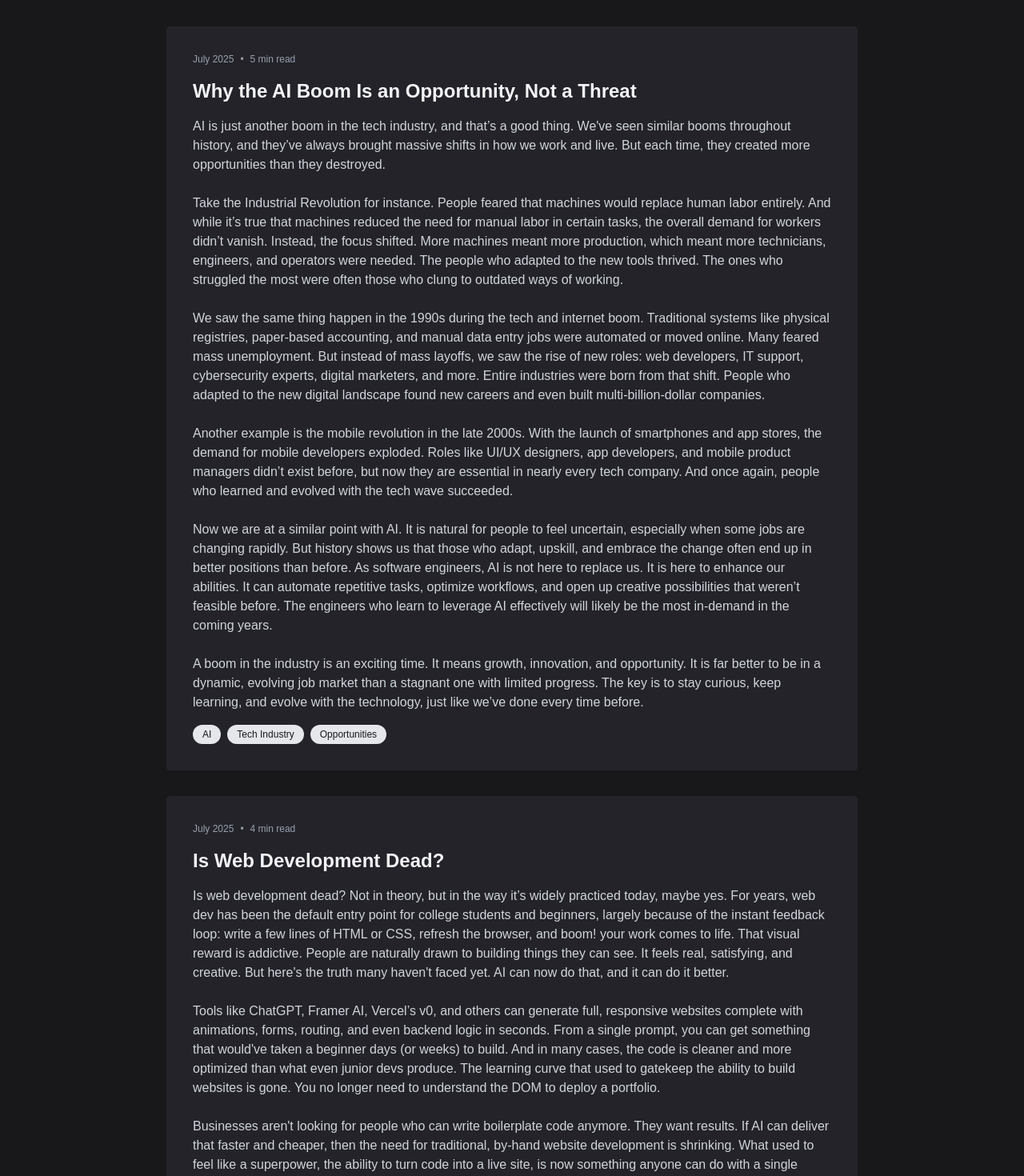
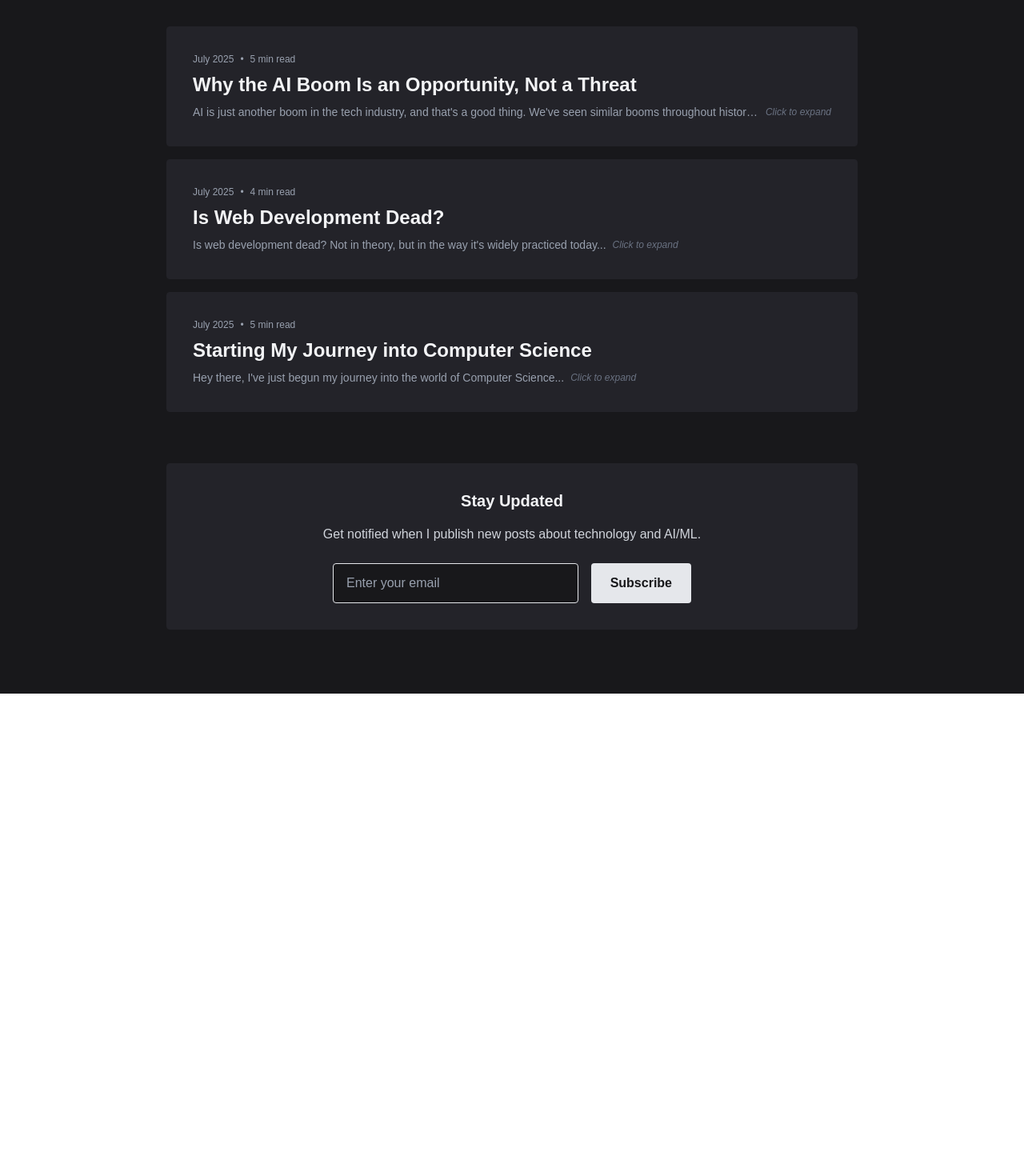
Before and after one commit to SanjithSK29/portfolio, a Next.js app: page /blog in a window 1280 px wide. Shown: the part 300-1770 px from the top of the page at 80% size. After the commit the page ends 1167 px from the top, so only its background shows below. Built offline with nearby package versions, Linux system fonts and the light colour scheme.

Commit message:
Refactor blog: add preview, expand/collapse, and fix linter errors

```diff
--- a/src/app/blog/page.tsx
+++ b/src/app/blog/page.tsx
@@ -1,6 +1,65 @@
+"use client";
+
 import Link from 'next/link'
+import { useState } from 'react';
 
 export default function Blog() {
+  const [openIndex, setOpenIndex] = useState<number | null>(null);
+  const posts = [
+    {
+      date: 'July 2025',
+      read: '5 min read',
+      title: 'Why the AI Boom Is an Opportunity, Not a Threat',
+      preview: "AI is just another boom in the tech industry, and that's a good thing. We've seen similar booms throughout history...",
+      content: (
+        <>
+          {`AI is just another boom in the tech industry, and that’s a good thing. We've seen similar booms throughout history, and they’ve always brought massive shifts in how we work and live. But each time, they created more opportunities than they destroyed.`}<br /><br />
+          {`Take the Industrial Revolution for instance. People feared that machines would replace human labor entirely. And while it’s true that machines reduced the need for manual labor in certain tasks, the overall demand for workers didn’t vanish. Instead, the focus shifted. More machines meant more production, which meant more technicians, engineers, and operators were needed. The people who adapted to the new tools thrived. The ones who struggled the most were often those who clung to outdated ways of working.`}<br /><br />
+          {`We saw the same thing happen in the 1990s during the tech and internet boom. Traditional systems like physical registries, paper-based accounting, and manual data entry jobs were automated or moved online. Many feared mass unemployment. But instead of mass layoffs, we saw the rise of new roles: web developers, IT support, cybersecurity experts, digital marketers, and more. Entire industries were born from that shift. People who adapted to the new digital landscape found new careers and even built multi-billion-dollar companies.`}<br /><br />
+          {`Another example is the mobile revolution in the late 2000s. With the launch of smartphones and app stores, the demand for mobile developers exploded. Roles like UI/UX designers, app developers, and mobile product managers didn’t exist before, but now they are essential in nearly every tech company. And once again, people who learned and evolved with the tech wave succeeded.`}<br /><br />
+          {`Now we are at a similar point with AI. It is natural for people to feel uncertain, especially when some jobs are changing rapidly. But history shows us that those who adapt, upskill, and embrace the change often end up in better positions than before. As software engineers, AI is not here to replace us. It is here to enhance our abilities. It can automate repetitive tasks, optimize workflows, and open up creative possibilities that weren’t feasible before. The engineers who learn to leverage AI effectively will likely be the most in-demand in the coming years.`}<br /><br />
+          {`A boom in the industry is an exciting time. It means growth, innovation, and opportunity. It is far better to be in a dynamic, evolving job market than a stagnant one with limited progress. The key is to stay curious, keep learning, and evolve with the technology, just like we’ve done every time before.`}
+        </>
+      ),
+      tags: ['AI', 'Tech Industry', 'Opportunities'],
+    },
+    {
+      date: 'July 2025',
+      read: '4 min read',
+      title: 'Is Web Development Dead?',
+      preview: "Is web development dead? Not in theory, but in the way it's widely practiced today...",
+      content: (
+        <>
+          {`Is web development dead? Not in theory, but in the way it’s widely practiced today, maybe yes. For years, web dev has been the default entry point for college students and beginners, largely because of the instant feedback loop: write a few lines of HTML or CSS, refresh the browser, and boom! your work comes to life. That visual reward is addictive. People are naturally drawn to building things they can see. It feels real, satisfying, and creative. But here's the truth many haven't faced yet. AI can now do that, and it can do it better.`}<br /><br />
+          {`Tools like ChatGPT, Framer AI, Vercel’s v0, and others can generate full, responsive websites  complete with animations, forms, routing, and even backend logic in seconds. From a single prompt, you can get something that would've taken a beginner days (or weeks) to build. And in many cases, the code is cleaner and more optimized than what even junior devs produce. The learning curve that used to gatekeep the ability to build websites is gone. You no longer need to understand the DOM to deploy a portfolio.`}<br /><br />
+          {`Businesses aren't looking for people who can write boilerplate code anymore. They want results. If AI can deliver that faster and cheaper, then the need for traditional, by-hand website development is shrinking. What used to feel like a superpower, the ability to turn code into a live site, is now something anyone can do with a single sentence.`}<br /><br />
+          {`So… is web dev dead? The kind of web dev that just stitches together templates and CRUD logic? Pretty much. What remains are high-level roles: system thinkers, product engineers, full-stack architects. The people who solve problems, not just build pages. If you're still learning web dev in 2025 as a way to stand out, it's time to rethink that. The landscape has shifted.`}<br /><br />
+          {`The golden era of web dev is over. What's next is a different game.`}
+        </>
+      ),
+      tags: ['Web Development', 'AI', 'Future'],
+    },
+    {
+      date: 'July 2025',
+      read: '5 min read',
+      title: 'Starting My Journey into Computer Science',
+      preview: "Hey there, I've just begun my journey into the world of Computer Science...",
+      content: (
+        <>
+          {`Hey there,`}<br /><br />
+          {`I've just begun my journey into the world of Computer Science, and it already feels like I've opened the door to something vast, powerful, and deeply exciting. Whether it's writing my first few lines of code, understanding how computers think, or exploring how technology shapes the world, it's all new and fascinating.`}<br /><br />
+          {`My interest in coding started back in school. I still remember the first time I wrote a simple program that printed my name on the screen. It was such a small thing, but seeing the computer respond to something I wrote felt almost magical. Since then, I've always been curious about how things work behind the scenes, how websites load, how apps are built, and how machines learn.`}<br /><br />
+          {`I'm currently learning the basics more seriously now. I'm working with languages like Python, C++, and Java, and exploring core concepts like data structures, algorithms, and how the internet works. It's a lot to absorb, but every moment of clarity makes the effort worth it.`}<br /><br />
+          {`I recently started using Git and GitHub to track my projects. At first, it seemed overwhelming, but now I can see why version control is considered such an essential part of modern software development.`}<br /><br />
+          {`Right now, I'm focused on building a strong foundation, one topic at a time. I'm learning through hands-on coding, tutorials, and trial-and-error. Every mistake is a lesson, and every solution builds confidence.`}<br /><br />
+          {`I'm not sure where this path will lead,maybe web development, AI, security, or something I haven't discovered yet. But I know this is what I want to be doing.`}<br /><br />
+          {`This is just the beginning.`}
+        </>
+      ),
+      tags: ['Journey', 'Learning', 'Computer Science'],
+    },
+  ];
+
   return (
     <main className="min-h-screen bg-[#18181b] text-gray-100 font-sans">
       <div className="max-w-4xl mx-auto px-4 py-20">
@@ -20,80 +79,39 @@ export default function Blog() {
         </div>
 
         {/* Blog Posts Placeholder */}
-        <div className="space-y-8">
-          {/* New Blog Post - AI Boom Opportunity */}
-          <div className="bg-[#232329] p-8 rounded border border-[#232329] hover:bg-[#232329]/80 transition-colors">
-            <div className="flex items-center text-xs text-gray-400 mb-4">
-              <span>July 2025</span>
-              <span className="mx-2">•</span>
-              <span>5 min read</span>
+        <div className="space-y-4">
+          {posts.map((post, idx) => (
+            <div key={idx} className="bg-[#232329] rounded border border-[#232329] hover:bg-[#232329]/80 transition-colors">
+              <button
+                className="w-full text-left p-8 focus:outline-none flex flex-col"
+                onClick={() => setOpenIndex(openIndex === idx ? null : idx)}
+                aria-expanded={openIndex === idx}
+              >
+                <div className="flex items-center text-xs text-gray-400 mb-2">
+                  <span>{post.date}</span>
+                  <span className="mx-2">•</span>
+                  <span>{post.read}</span>
+                </div>
+                <h2 className="text-2xl font-bold text-gray-100 mb-0">{post.title}</h2>
+                {openIndex !== idx && (
+                  <div className="flex items-center mt-2">
+                    <p className="text-gray-400 text-sm truncate flex-1">{post.preview}</p>
+                    <span className="ml-2 text-xs text-gray-500 italic">Click to expand</span>
+                  </div>
+                )}
+              </button>
+              {openIndex === idx && (
+                <div className="px-8 pb-8 pt-2">
+                  <p className="text-gray-300 mb-4">{post.content}</p>
+                  <div className="flex gap-2">
+                    {post.tags.map(tag => (
+                      <span key={tag} className="px-3 py-1 bg-gray-200 text-[#18181b] rounded-full text-xs">{tag}</span>
+                    ))}
+                  </div>
+                </div>
+              )}
             </div>
-            <h2 className="text-2xl font-bold text-gray-100 mb-4">
-              Why the AI Boom Is an Opportunity, Not a Threat
-            </h2>
-            <p className="text-gray-300 mb-4">
-              AI is just another boom in the tech industry, and that’s a good thing. We&apos;ve seen similar booms throughout history, and they’ve always brought massive shifts in how we work and live. But each time, they created more opportunities than they destroyed.<br/><br/>
-              Take the Industrial Revolution for instance. People feared that machines would replace human labor entirely. And while it’s true that machines reduced the need for manual labor in certain tasks, the overall demand for workers didn’t vanish. Instead, the focus shifted. More machines meant more production, which meant more technicians, engineers, and operators were needed. The people who adapted to the new tools thrived. The ones who struggled the most were often those who clung to outdated ways of working.<br/><br/>
-              We saw the same thing happen in the 1990s during the tech and internet boom. Traditional systems like physical registries, paper-based accounting, and manual data entry jobs were automated or moved online. Many feared mass unemployment. But instead of mass layoffs, we saw the rise of new roles: web developers, IT support, cybersecurity experts, digital marketers, and more. Entire industries were born from that shift. People who adapted to the new digital landscape found new careers and even built multi-billion-dollar companies.<br/><br/>
-              Another example is the mobile revolution in the late 2000s. With the launch of smartphones and app stores, the demand for mobile developers exploded. Roles like UI/UX designers, app developers, and mobile product managers didn’t exist before, but now they are essential in nearly every tech company. And once again, people who learned and evolved with the tech wave succeeded.<br/><br/>
-              Now we are at a similar point with AI. It is natural for people to feel uncertain, especially when some jobs are changing rapidly. But history shows us that those who adapt, upskill, and embrace the change often end up in better positions than before. As software engineers, AI is not here to replace us. It is here to enhance our abilities. It can automate repetitive tasks, optimize workflows, and open up creative possibilities that weren’t feasible before. The engineers who learn to leverage AI effectively will likely be the most in-demand in the coming years.<br/><br/>
-              A boom in the industry is an exciting time. It means growth, innovation, and opportunity. It is far better to be in a dynamic, evolving job market than a stagnant one with limited progress. The key is to stay curious, keep learning, and evolve with the technology, just like we’ve done every time before.
-            </p>
-            <div className="flex gap-2">
-              <span className="px-3 py-1 bg-gray-200 text-[#18181b] rounded-full text-xs">AI</span>
-              <span className="px-3 py-1 bg-gray-200 text-[#18181b] rounded-full text-xs">Tech Industry</span>
-              <span className="px-3 py-1 bg-gray-200 text-[#18181b] rounded-full text-xs">Opportunities</span>
-            </div>
-          </div>
-          {/* Restored Blog Post - Is Web Development Dead? */}
-          <div className="bg-[#232329] p-8 rounded border border-[#232329] hover:bg-[#232329]/80 transition-colors">
-            <div className="flex items-center text-xs text-gray-400 mb-4">
-              <span>July 2025</span>
-              <span className="mx-2">•</span>
-              <span>4 min read</span>
-            </div>
-            <h2 className="text-2xl font-bold text-gray-100 mb-4">
-              Is Web Development Dead?
-            </h2>
-            <p className="text-gray-300 mb-4">
-              Is web development dead? Not in theory, but in the way it’s widely practiced today, maybe yes. For years, web dev has been the default entry point for college students and beginners, largely because of the instant feedback loop: write a few lines of HTML or CSS, refresh the browser, and boom! your work comes to life. That visual reward is addictive. People are naturally drawn to building things they can see. It feels real, satisfying, and creative. But here&apos;s the truth many haven&apos;t faced yet. AI can now do that, and it can do it better.<br/><br/>
-              Tools like ChatGPT, Framer AI, Vercel’s v0, and others can generate full, responsive websites  complete with animations, forms, routing, and even backend logic in seconds. From a single prompt, you can get something that would&apos;ve taken a beginner days (or weeks) to build. And in many cases, the code is cleaner and more optimized than what even junior devs produce. The learning curve that used to gatekeep the ability to build websites is gone. You no longer need to understand the DOM to deploy a portfolio.<br/><br/>
-              Businesses aren&apos;t looking for people who can write boilerplate code anymore. They want results. If AI can deliver that faster and cheaper, then the need for traditional, by-hand website development is shrinking. What used to feel like a superpower, the ability to turn code into a live site, is now something anyone can do with a single sentence.<br/><br/>
-              So… is web dev dead? The kind of web dev that just stitches together templates and CRUD logic? Pretty much. What remains are high-level roles: system thinkers, product engineers, full-stack architects. The people who solve problems, not just build pages. If you&apos;re still learning web dev in 2025 as a way to stand out, it&apos;s time to rethink that. The landscape has shifted.<br/><br/>
-              The golden era of web dev is over. What&apos;s next is a different game.
-            </p>
-            <div className="flex gap-2">
-              <span className="px-3 py-1 bg-gray-200 text-[#18181b] rounded-full text-xs">Web Development</span>
-              <span className="px-3 py-1 bg-gray-200 text-[#18181b] rounded-full text-xs">AI</span>
-              <span className="px-3 py-1 bg-gray-200 text-[#18181b] rounded-full text-xs">Future</span>
-            </div>
-          </div>
-          {/* Previous Blog Post - Now Third */}
-          <div className="bg-[#232329] p-8 rounded border border-[#232329] hover:bg-[#232329]/80 transition-colors">
-            <div className="flex items-center text-xs text-gray-400 mb-4">
-              <span>July 2025</span>
-              <span className="mx-2">•</span>
-              <span>5 min read</span>
-            </div>
-            <h2 className="text-2xl font-bold text-gray-100 mb-4">
-              Starting My Journey into Computer Science
-            </h2>
-            <p className="text-gray-300 mb-4">
-              Hey there,<br/><br/>
-              I’ve just begun my journey into the world of Computer Science, and it already feels like I’ve opened the door to something vast, powerful, and deeply exciting. Whether it’s writing my first few lines of code, understanding how computers think, or exploring how technology shapes the world, it’s all new and fascinating.<br/><br/>
-              My interest in coding started back in school. I still remember the first time I wrote a simple program that printed my name on the screen. It was such a small thing, but seeing the computer respond to something I wrote felt almost magical. Since then, I’ve always been curious about how things work behind the scenes, how websites load, how apps are built, and how machines learn.<br/><br/>
-              I’m currently learning the basics more seriously now. I’m working with languages like Python, C++, and Java, and exploring core concepts like data structures, algorithms, and how the internet works. It’s a lot to absorb, but every moment of clarity makes the effort worth it.<br/><br/>
-              I recently started using Git and GitHub to track my projects. At first, it seemed overwhelming, but now I can see why version control is considered such an essential part of modern software development.<br/><br/>
-              Right now, I’m focused on building a strong foundation, one topic at a time. I’m learning through hands-on coding, tutorials, and trial-and-error. Every mistake is a lesson, and every solution builds confidence.<br/><br/>
-              I’m not sure where this path will lead,maybe web development, AI, security, or something I haven&apos;t discovered yet. But I know this is what I want to be doing.<br/><br/>
-              This is just the beginning.
-            </p>
-            <div className="flex gap-2">
-              <span className="px-3 py-1 bg-gray-200 text-[#18181b] rounded-full text-xs">Journey</span>
-              <span className="px-3 py-1 bg-gray-200 text-[#18181b] rounded-full text-xs">Learning</span>
-              <span className="px-3 py-1 bg-gray-200 text-[#18181b] rounded-full text-xs">Computer Science</span>
-            </div>
-          </div>
+          ))}
         </div>
 
         {/* Newsletter Signup */}
```
